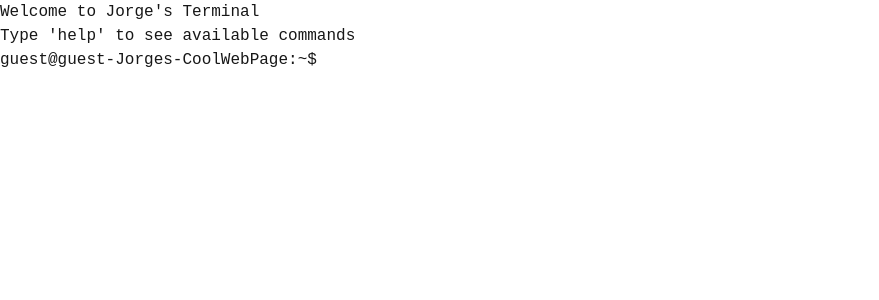
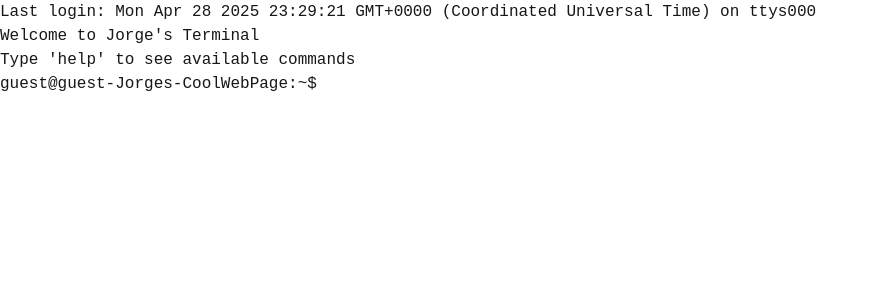
Before and after one commit to Deghim/CoolWebPage, a Next.js app in the folder cool-webpage/: page /terminal in a window 1280 px wide. Shown: the top 300 px of the page, without its empty margins (0-879 px from the left). Built offline with nearby package versions, Linux system fonts and the light colour scheme.

Commit message:
Detalles de bienvenida

```diff
--- a/cool-webpage/src/app/terminal/page.tsx
+++ b/cool-webpage/src/app/terminal/page.tsx
@@ -4,6 +4,7 @@ import PixelBack from "../pixelBackground/pixelBackground";
 import { useRouter } from "next/navigation";
 
 export default function Terminal() {
+    const date: Date = new Date()
     const router = useRouter()
     const [showAnimation, setShowAnimation] = useState(true);
     const [gatillo, setGatillo] = useState(false);
@@ -11,7 +12,7 @@ export default function Terminal() {
     const [input, setInput] = useState("");
     const [commandHistory, setCommandHistory] = useState<string[]>([]);
     const [historyIndex, setHistoryIndex] = useState(-1);
-    const [output, setOutput] = useState<string[]>(["Welcome to Jorge's Terminal", "Type 'help' to see available commands"]);
+    const [output, setOutput] = useState<string[]>([`Last login: ${date} on ttys000`,"Welcome to Jorge's Terminal", "Type 'help' to see available commands"]);
     const promptText: string = "guest@guest-Jorges-CoolWebPage:~$ ";
 
     const terminalRef = useRef<HTMLDivElement>(null);
```
